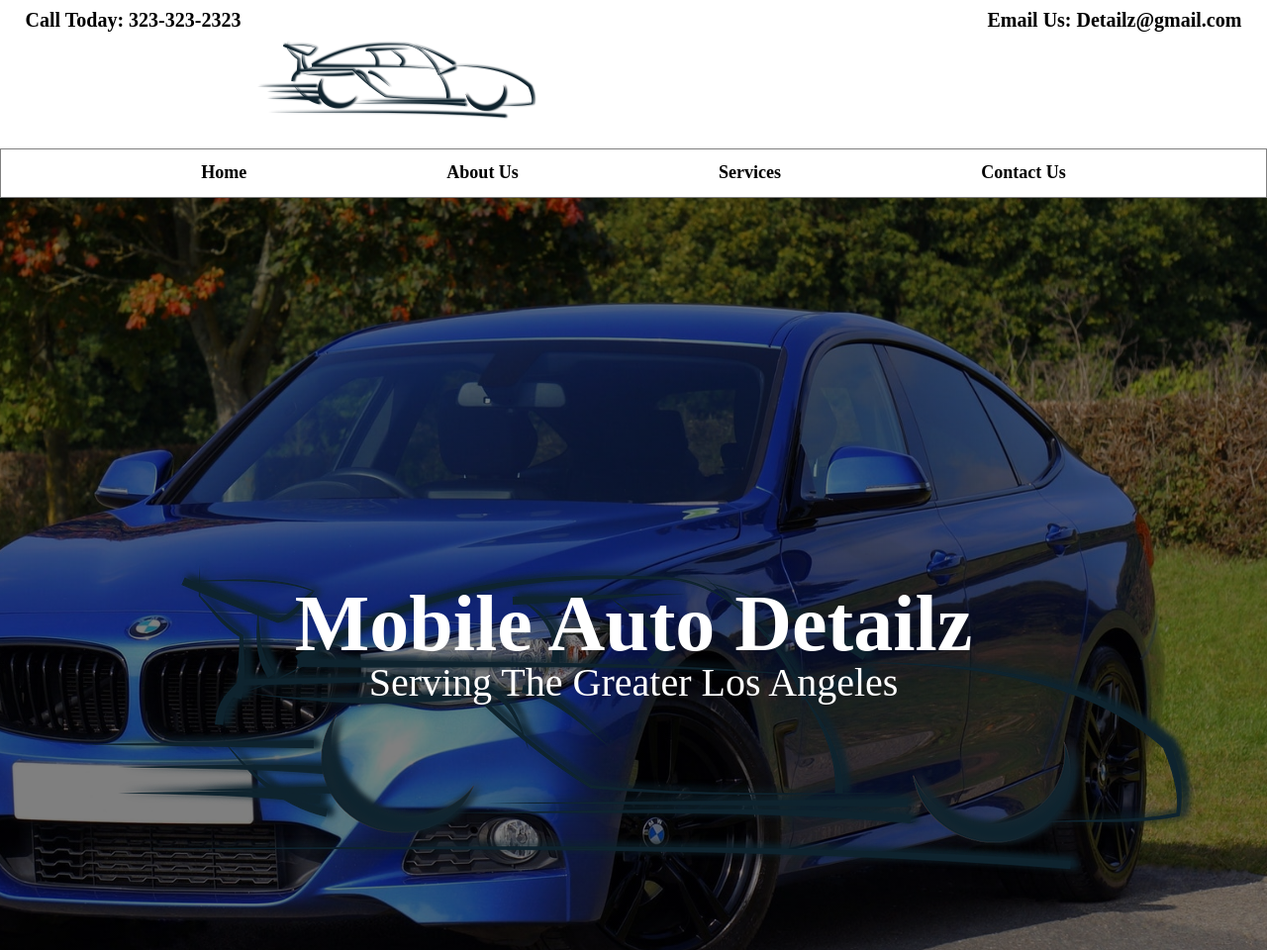
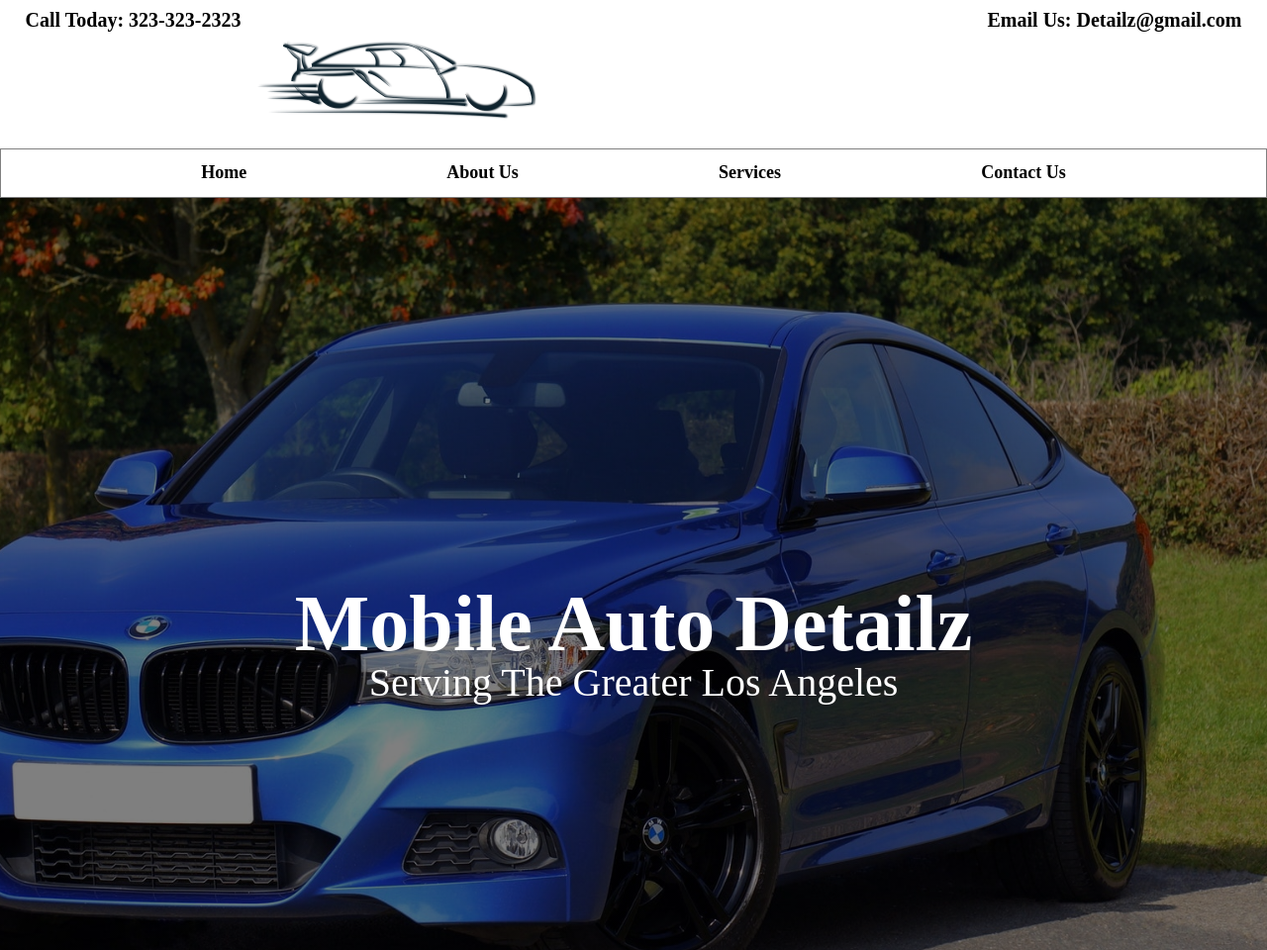
Before and after one commit to shawnantonucci/Mobile-Detailz, a plain HTML site: page index.html in a window 1280 px wide. Shown: the top 960 px of the page at 99% size. Drawn offline with Linux system fonts and the light colour scheme.

Commit message:
deleted unused img

```diff
--- a/index.html
+++ b/index.html
@@ -15,9 +15,6 @@
         <div class="header-contact">
             <h6>Call Today: 323-323-2323</h6>
             <h6>Email Us: Detailz@gmail.com</h6>
-        </div>
-        <div>
-            <img src="img/race-car-309123_1280.png" alt="car logo">
         </div>
     </header>
 
```
